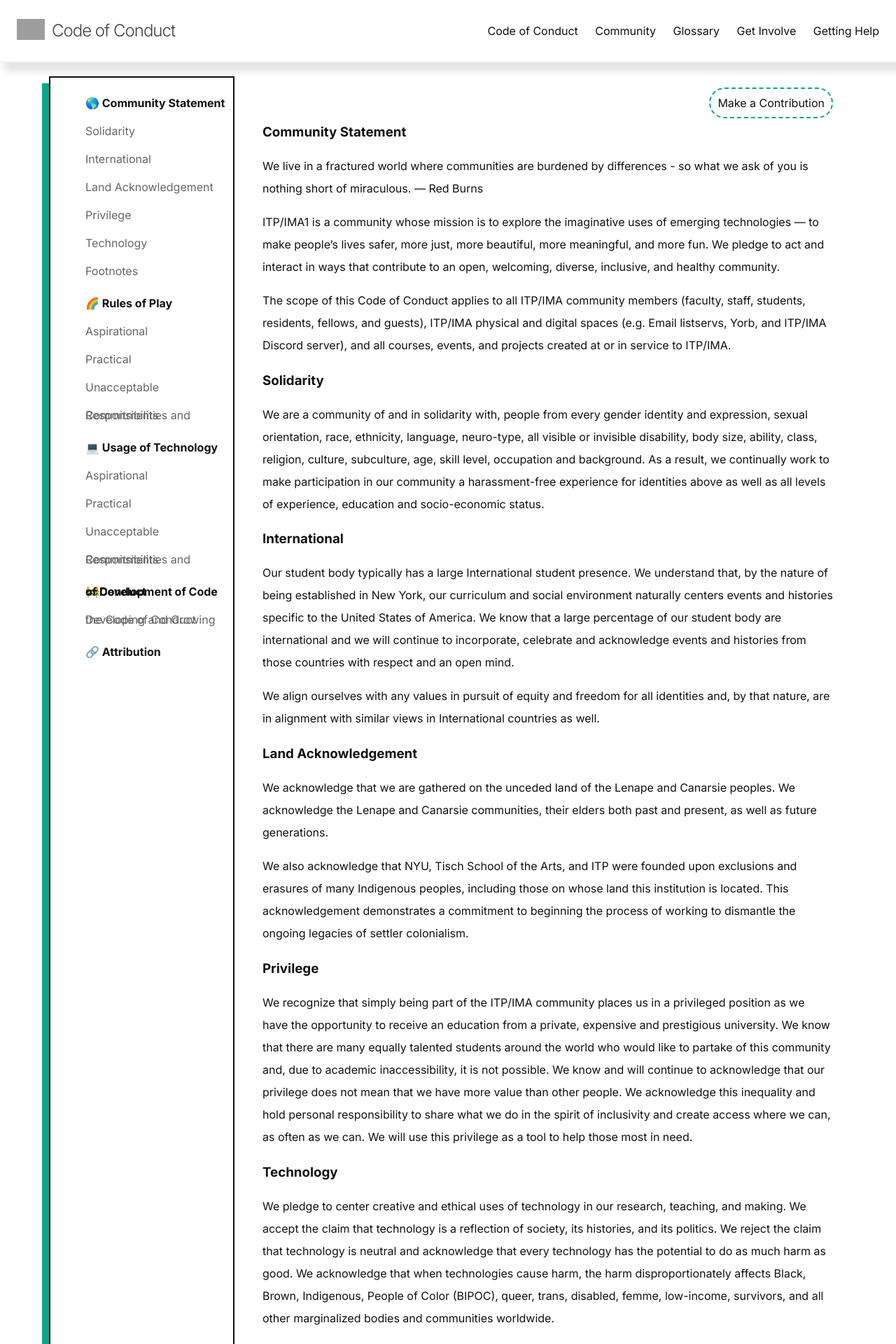
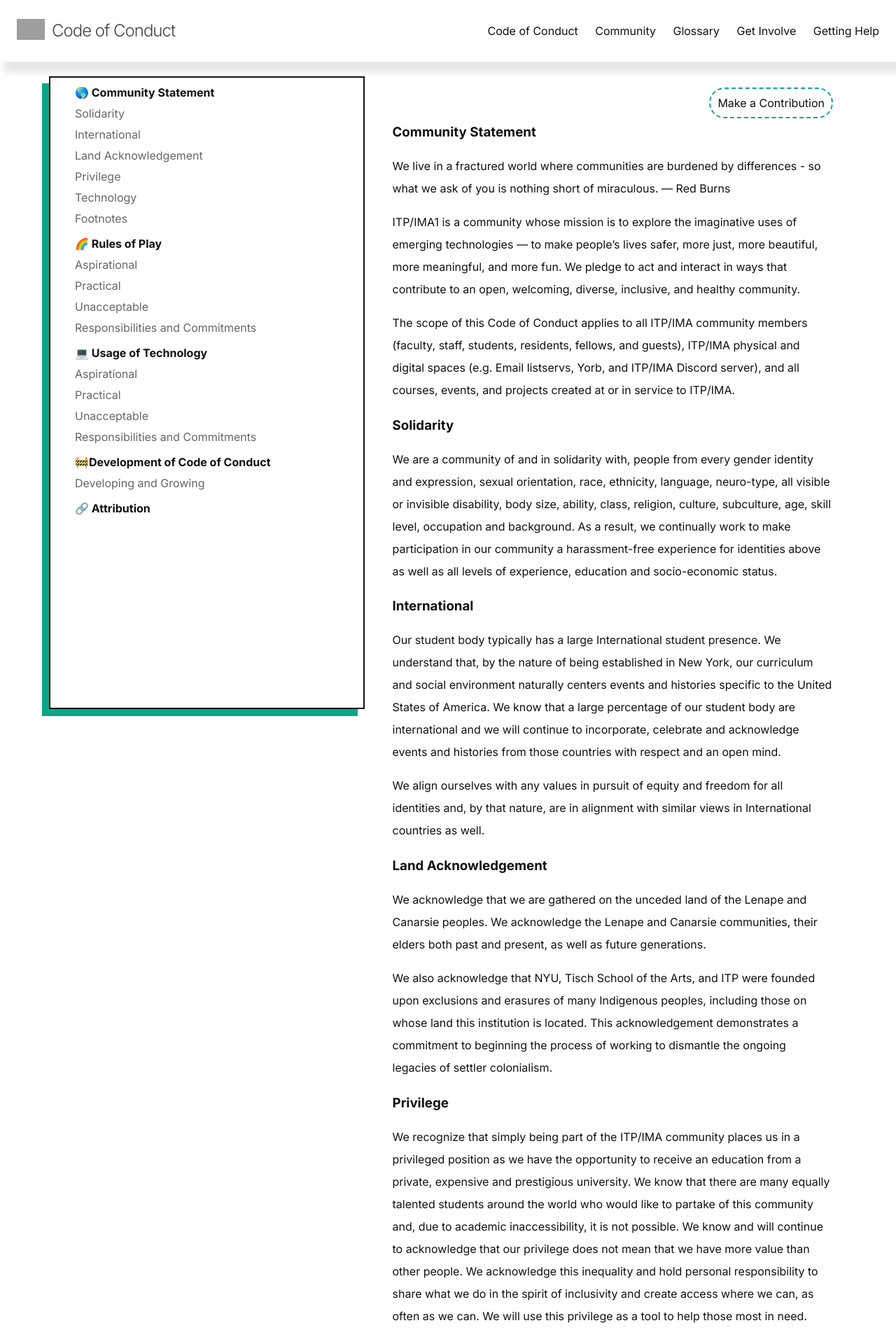
Before and after one commit to themiscadiz/code_of_conduct, a Jekyll site: the page built from code-of-conduct.md, in a window 1280 px wide. Shown: the top 1920 px of the page at 70% size. Built offline with Jekyll 4.4.1, drawn with Linux system fonts in a browser that asks for light colours; grey boxes are pictures that could not be loaded.

Commit message:
CoC Page Update

```diff
--- a/_layouts/coc-doc-page.html
+++ b/_layouts/coc-doc-page.html
@@ -69,7 +69,7 @@ layout: wrapper
                     <a class="side-page-link" href="#privilege">Responsibilities and Commitments</a>
 
                     <button class="coc_side_nav"></button><a href="#development"><b> 🚧Development of Code of Conduct</b></a></button>
-                    <a class="side-page-link"  href="#developing_and_growing">Developing and Growing the Code of Conduct</a>
+                    <a class="side-page-link"  href="#developing_and_growing">Developing and Growing</a>
 
                     <button class="coc_side_nav"></button><a href="#attribution"><b>🔗 Attribution</b></a></button>
 
--- a/main_1.css
+++ b/main_1.css
@@ -106,22 +106,25 @@ button:focus{outline: none;}
      box-shadow: -10px 10px  #0BA687;
     margin: 20px 20px 20px 0px;
 
-    padding: 10px 30px;
+    /* padding: 10px 10px; */
     background-color: #FFFFFF;
-    /* height: 70vh; */
+    height: 100vh;
 
 }
 
     .coc_nav_section a{
-        /* position: relative;
-        display: flex; */
-        display: block;
-        flex-direction: row;
-        /* display: inline; */
-        padding: 20px;
+        display: inline-block;
+        padding-left: 20px;
+        margin: 15px;
         width: 100%;
         /* height: auto;  */
+    }
 
+    @media screen and (max-width: 900px) {
+        .coc_nav_section a{
+
+               width: 90%;
+           }
     }
 
     .container{
```
